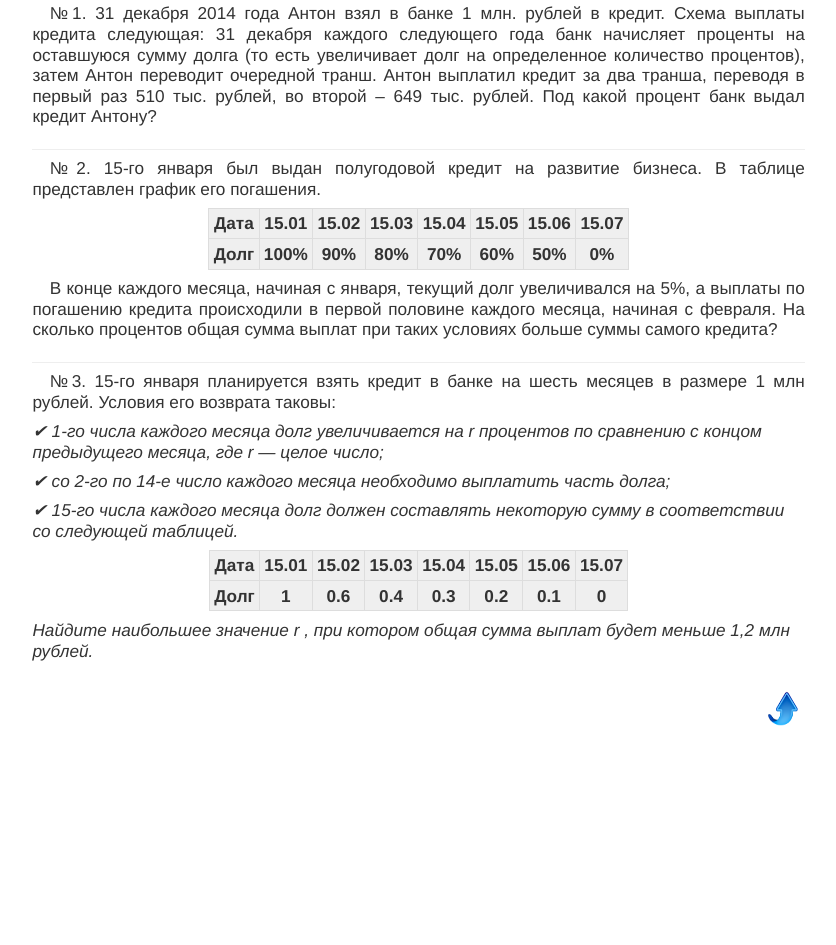
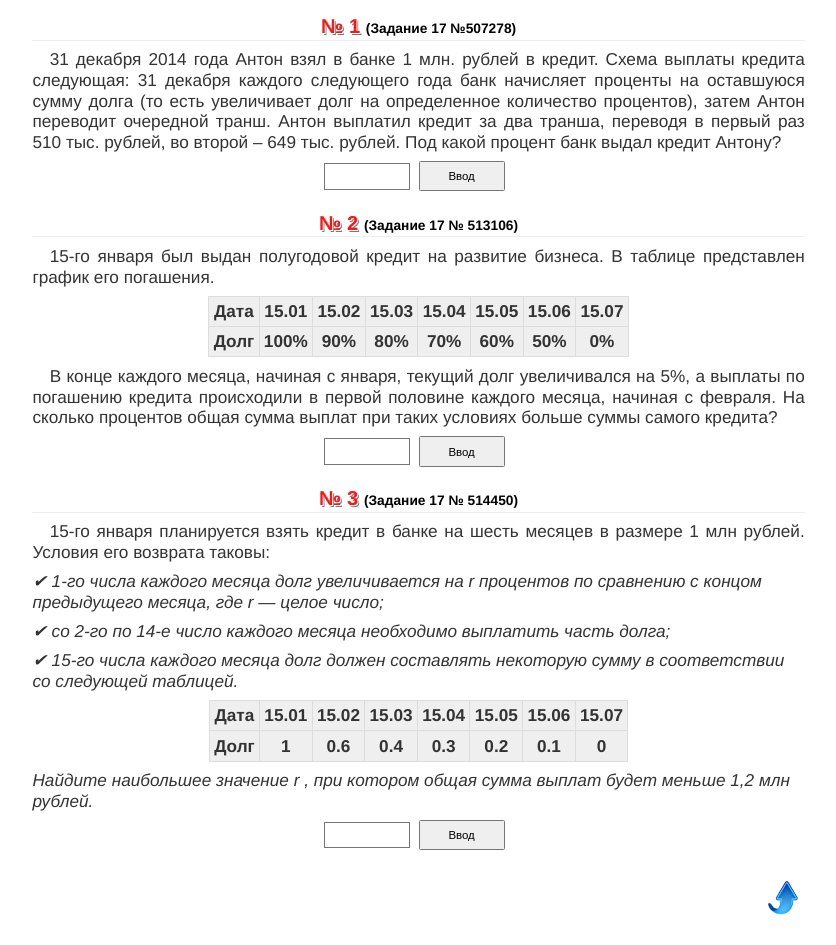
Before and after one commit to MATHECONOMY/MATHECONOMY, a plain HTML site: page pages/fuxurovannue_plategu.html in a window 1280 px wide. Shown: the part 1144-2089 px from the top of the page, without its empty margins (353-1189 px from the left). Before the commit the page ends 1900 px from the top, so only its background shows below. Drawn offline with nearby package versions, Linux system fonts and the light colour scheme; some packages are replaced by stand-ins of ours; files whose address does not match are found by name.

Commit message:
Update fuxurovannue_plategu.html

```diff
--- a/pages/fuxurovannue_plategu.html
+++ b/pages/fuxurovannue_plategu.html
@@ -127,15 +127,31 @@
 
 
   <h3 class="page-header">Задачи для самостоятельного решения</h3>
-  <p class="content_text zadacha">№1. 31 декабря 2014 года Антон взял в банке 1 млн. рублей в кредит. Схема
+  <h3 class="page-header">№ 1 <span class="page-header_namber">(Задание 17 №507278)</span></h3>
+  <p class="content_text zadacha">31 декабря 2014 года Антон взял в банке 1 млн. рублей в кредит. Схема
     выплаты кредита следующая: 31 декабря каждого следующего года банк
     начисляет проценты на оставшуюся сумму долга (то есть увеличивает долг
     на определенное количество процентов), затем Антон переводит очередной
     транш. Антон выплатил кредит за два транша, переводя в первый раз 510
     тыс. рублей, во второй – 649 тыс. рублей. Под какой процент банк выдал
-    кредит Антону?</p>
-    <h3 class="page-header"></h3>
-    <p class="content_text zadacha">№2. 15-го января был выдан полугодовой кредит на развитие бизнеса. В таблице
+    кредит Антону?
+</p>
+  <div class="zadacha">
+    <input class="input" id="numb1" type="text">
+    <button class="button" type="button" onclick="myFunction()">Ввод</button>
+
+    <p id="demo"> </p></div>
+    <script>
+    function myFunction() {
+        var x;
+        var text = "МОЛОДЕЦ!";
+        x = document.getElementById("numb1").value;
+        if (isNaN(x) || x != 10) {text = "Подумай еще!";}
+        document.getElementById("demo").innerHTML = text;
+    }
+    </script>
+    <h3 class="page-header">№ 2 <span class="page-header_namber">(Задание 17 № 513106)</span></h3>
+    <p class="content_text zadacha">15-го января был выдан полугодовой кредит на развитие бизнеса. В таблице
       представлен график его погашения.</p>
       <table class="table">
         <tr><th>Дата</th><th>15.01</th><th>15.02</th><th>15.03</th><th>15.04</th><th>15.05</th><th>15.06</th><th>15.07</th></tr>
@@ -145,8 +161,25 @@
         выплаты по погашению кредита происходили в первой половине каждого
         месяца, начиная с февраля. На сколько процентов общая сумма выплат при
         таких условиях больше суммы самого кредита?</p>
-        <h3 class="page-header"></h3>
-        <p class="content_text zadacha"> №3. 15-го января планируется взять кредит в банке на шесть месяцев в размере 1
+        <div class="zadacha">
+          <input class="input" id="numb2" type="text">
+          <button class="button" type="button" onclick="myFunction()">Ввод</button>
+
+          <p id="demo"> </p></div>
+          <script>
+          function myFunction() {
+              var x;
+              var text = "МОЛОДЕЦ!";
+              x = document.getElementById("numb2").value;
+              if (isNaN(x) || x != 22,5) {text = "Подумай еще!";}
+              document.getElementById("demo2").innerHTML = text;
+          }
+          </script>
+
+
+
+<h3 class="page-header">№ 3 <span class="page-header_namber">(Задание 17 № 514450)</span></h3>
+        <p class="content_text zadacha"> 15-го января планируется взять кредит в банке на шесть месяцев в размере 1
           млн рублей. Условия его возврата таковы:</p>
           <p class="content_text italic">&#10004; 1-го числа каждого месяца долг увеличивается на r процентов по
             сравнению с концом предыдущего месяца, где r — целое число;</p>
@@ -159,6 +192,20 @@
               </table>
               <p class="content_text italic">Найдите наибольшее значение r , при котором общая сумма выплат будет
                 меньше 1,2 млн рублей. </p>
+                <div class="zadacha">
+                  <input class="input" id="numb3" type="text">
+                  <button class="button" type="button" onclick="myFunction()">Ввод</button>
+
+                  <p id="demo"> </p></div>
+                  <script>
+                  function myFunction() {
+                      var x;
+                      var text = "МОЛОДЕЦ!";
+                      x = document.getElementById("numb3").value;
+                      if (isNaN(x) || x != 7) {text = "Подумай еще!";}
+                      document.getElementById("demo3").innerHTML = text;
+                  }
+                  </script>
                 <p></p> <p></p>
                 <a href="#vverh">
                  <img align="right" src="../images/up.png" border="0" width="50" height="50"></a>
```
